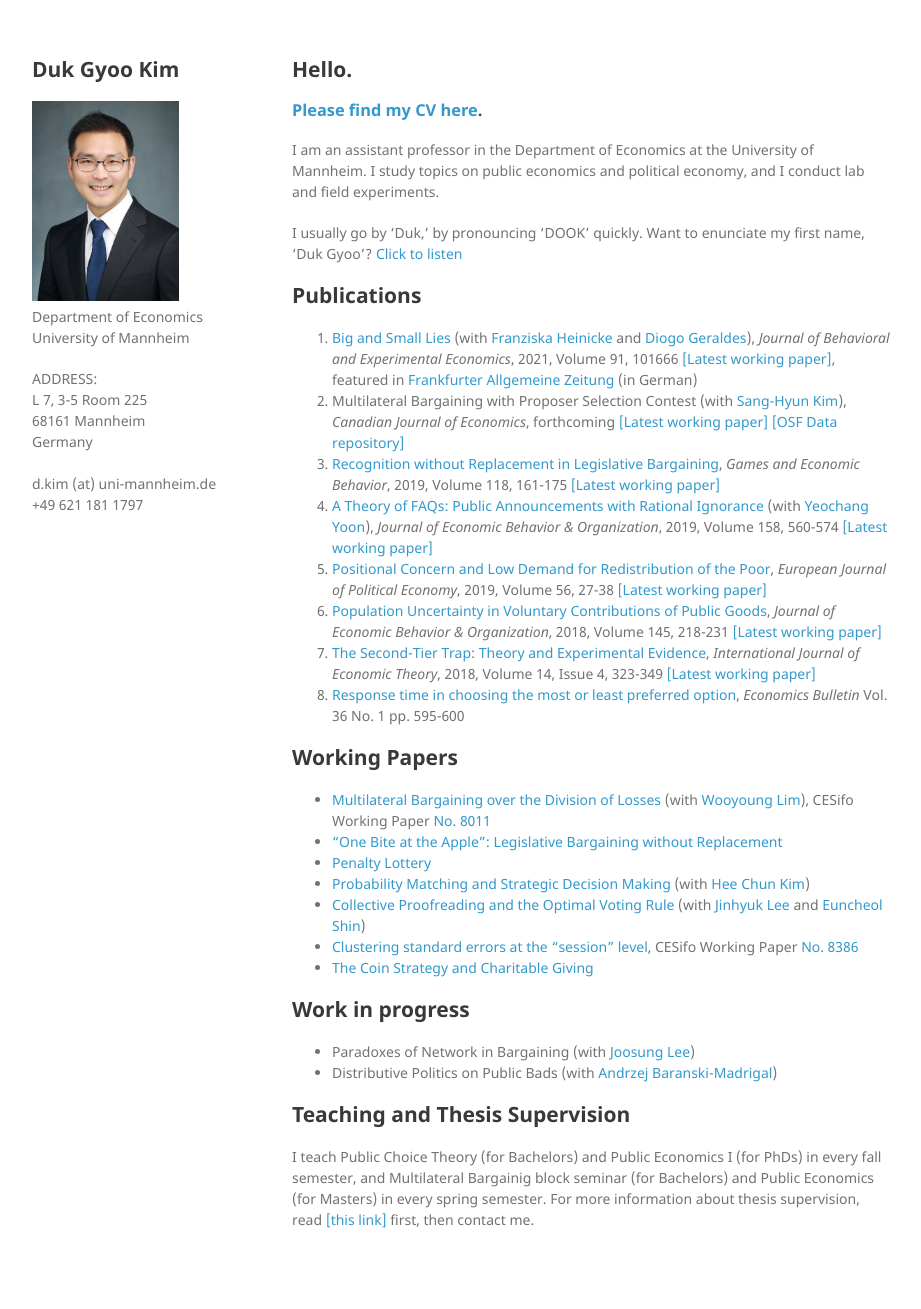
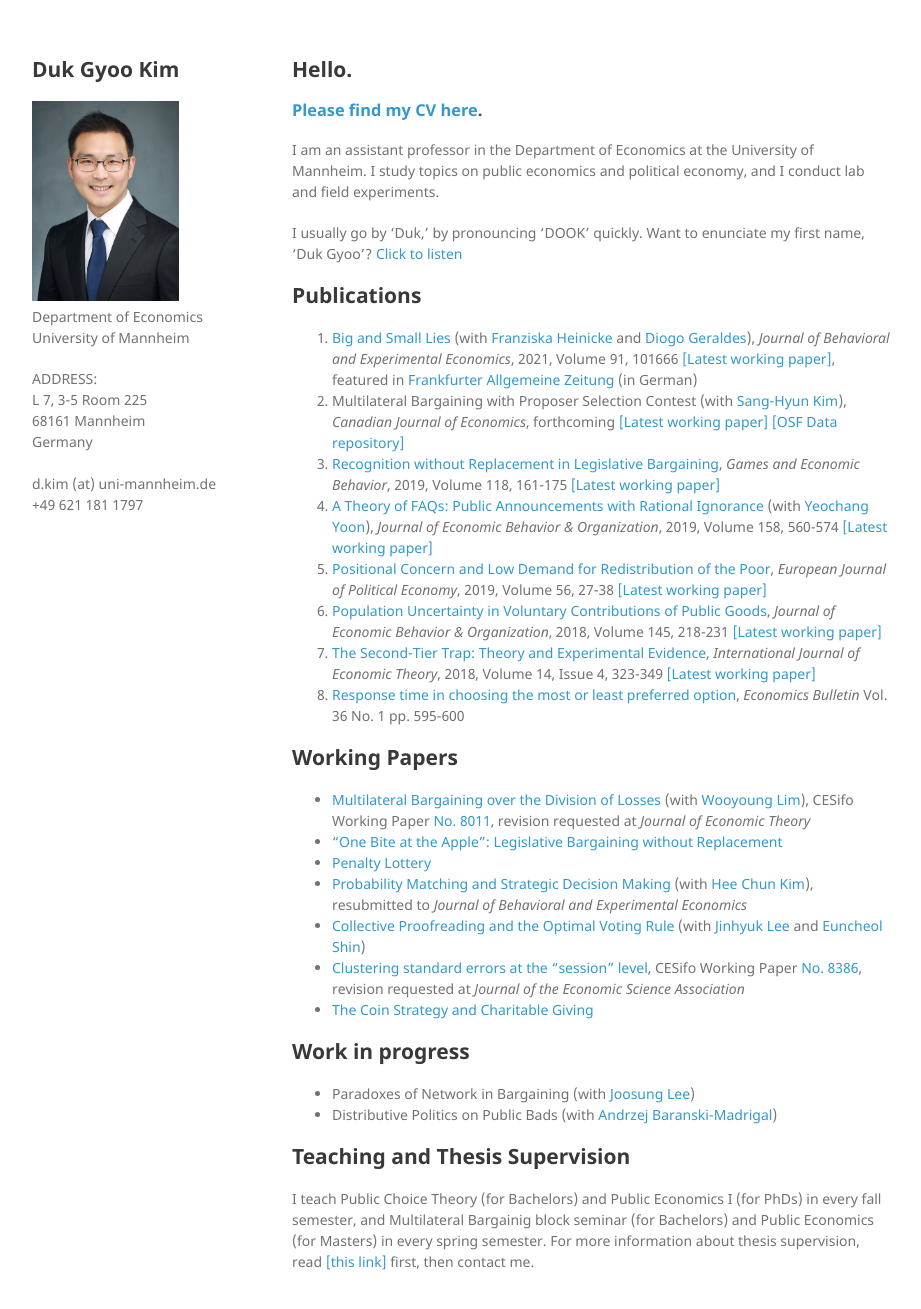
Before and after one commit to kimdukgyoo/kimdukgyoo.github.io, a Jekyll site: the page built from index.md, in a window 1280 px wide and 1342 px high. Shown: the top 1309 px of the window, without its empty margins (178-1099 px from the left). Built offline with Jekyll 4.4.1, drawn with Linux system fonts in a browser that asks for light colours; our own code applies the rules of GitHub Pages for plain Markdown files.

Commit message:
Update index.md

```diff
--- a/index.md
+++ b/index.md
@@ -19,12 +19,12 @@ I usually go by 'Duk,' by pronouncing 'DOOK' quickly. Want to enunciate my first
 <!--6. Why Are the Poor Conservative? (with Paul Moon Sub Choi), _Korean Journal of Economics_, 2015, Vol.22(1), pp. 15-24-->
 
 ## Working Papers
-* <a href="https://kimdukgyoo.github.io/PDFfiles/MBL.pdf" target="_blank">Multilateral Bargaining over the Division of Losses</a> (with <a href="http://wooyoung.people.ust.hk/" target="_blank">Wooyoung Lim</a>), CESifo Working Paper <a href="https://www.cesifo.org/DocDL/cesifo1_wp8011.pdf" target="_blank">No. 8011</a>
+* <a href="https://kimdukgyoo.github.io/PDFfiles/MBL.pdf" target="_blank">Multilateral Bargaining over the Division of Losses</a> (with <a href="http://wooyoung.people.ust.hk/" target="_blank">Wooyoung Lim</a>), CESifo Working Paper <a href="https://www.cesifo.org/DocDL/cesifo1_wp8011.pdf" target="_blank">No. 8011</a>, revision requested at _Journal of Economic Theory_
 * <a href="https://kimdukgyoo.github.io/PDFfiles/OneBiteAtTheApple.pdf" target="_blank"> "One Bite at the Apple": Legislative Bargaining without Replacement</a>
 * <a href="https://kimdukgyoo.github.io/PDFfiles/Penalty_Lottery.pdf" target="_blank"> Penalty Lottery </a>
-* <a href="https://kimdukgyoo.github.io/PDFfiles/ProbMatching.pdf" target="_blank"> Probability Matching and Strategic Decision Making</a> (with <a href="https://sites.google.com/site/hckim0822/home" target="_blank">Hee Chun Kim</a>)
+* <a href="https://kimdukgyoo.github.io/PDFfiles/ProbMatching.pdf" target="_blank"> Probability Matching and Strategic Decision Making</a> (with <a href="https://sites.google.com/site/hckim0822/home" target="_blank">Hee Chun Kim</a>), resubmitted to _Journal of Behavioral and Experimental Economics_
 * <a href="https://kimdukgyoo.github.io/PDFfiles/CollectiveProofreading.pdf" target="_blank"> Collective Proofreading and the Optimal Voting Rule </a> (with <a href="https://sites.google.com/site/jinhyuk2con/" target="_blank">Jinhyuk Lee</a> and <a href="https://sites.google.com/site/euncheolshin00/" target="_blank">Euncheol Shin</a>)
-* <a href="https://kimdukgyoo.github.io/PDFfiles/ClusteringSEsession.pdf" target="_blank">Clustering standard errors at the "session" level</a>, CESifo Working Paper <a href="https://www.cesifo.org/DocDL/cesifo1_wp8386.pdf" target="_blank">No. 8386</a>
+* <a href="https://kimdukgyoo.github.io/PDFfiles/ClusteringSEsession.pdf" target="_blank">Clustering standard errors at the "session" level</a>, CESifo Working Paper <a href="https://www.cesifo.org/DocDL/cesifo1_wp8386.pdf" target="_blank">No. 8386</a>, revision requested at _Journal of the Economic Science Association_
 * <a href="https://kimdukgyoo.github.io/PDFfiles/CoinStrategyandCharitableGiving.pdf" target="_blank"> The Coin Strategy and Charitable Giving</a>
 
 ## Work in progress
```
